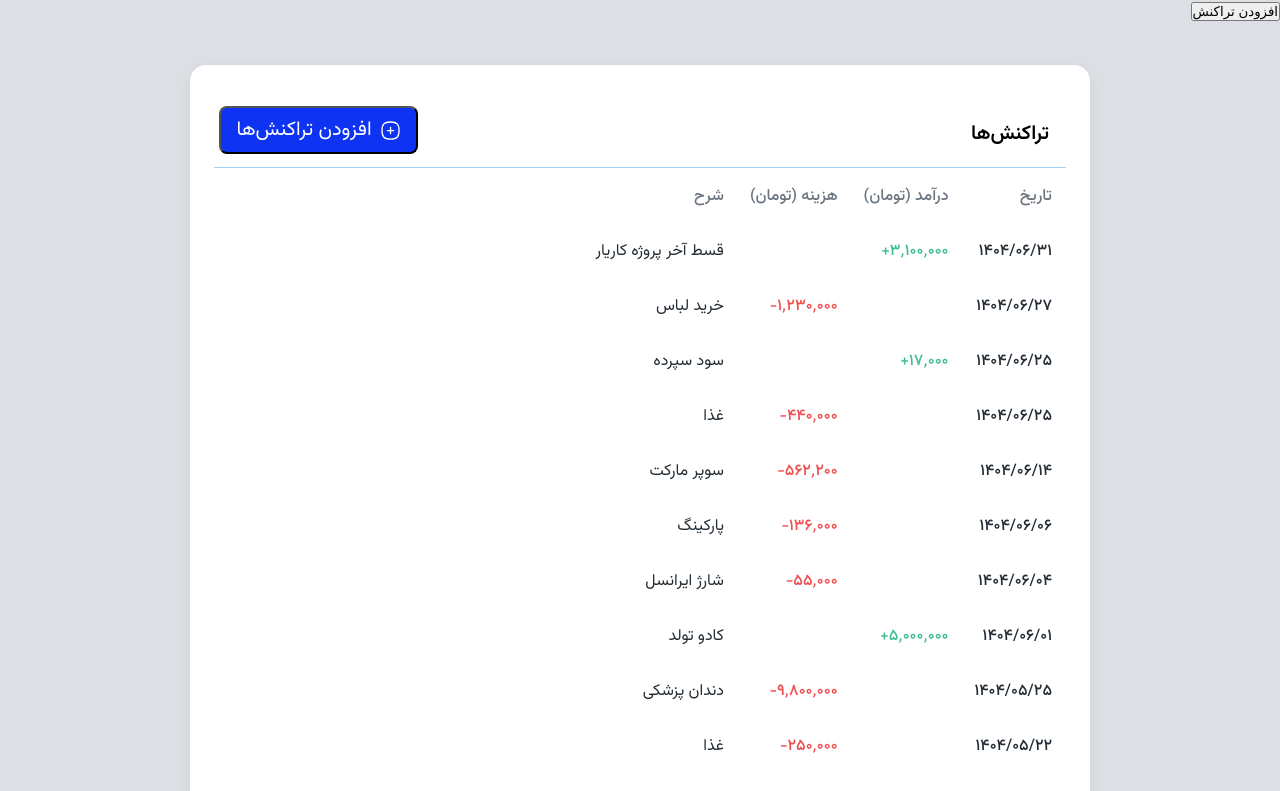
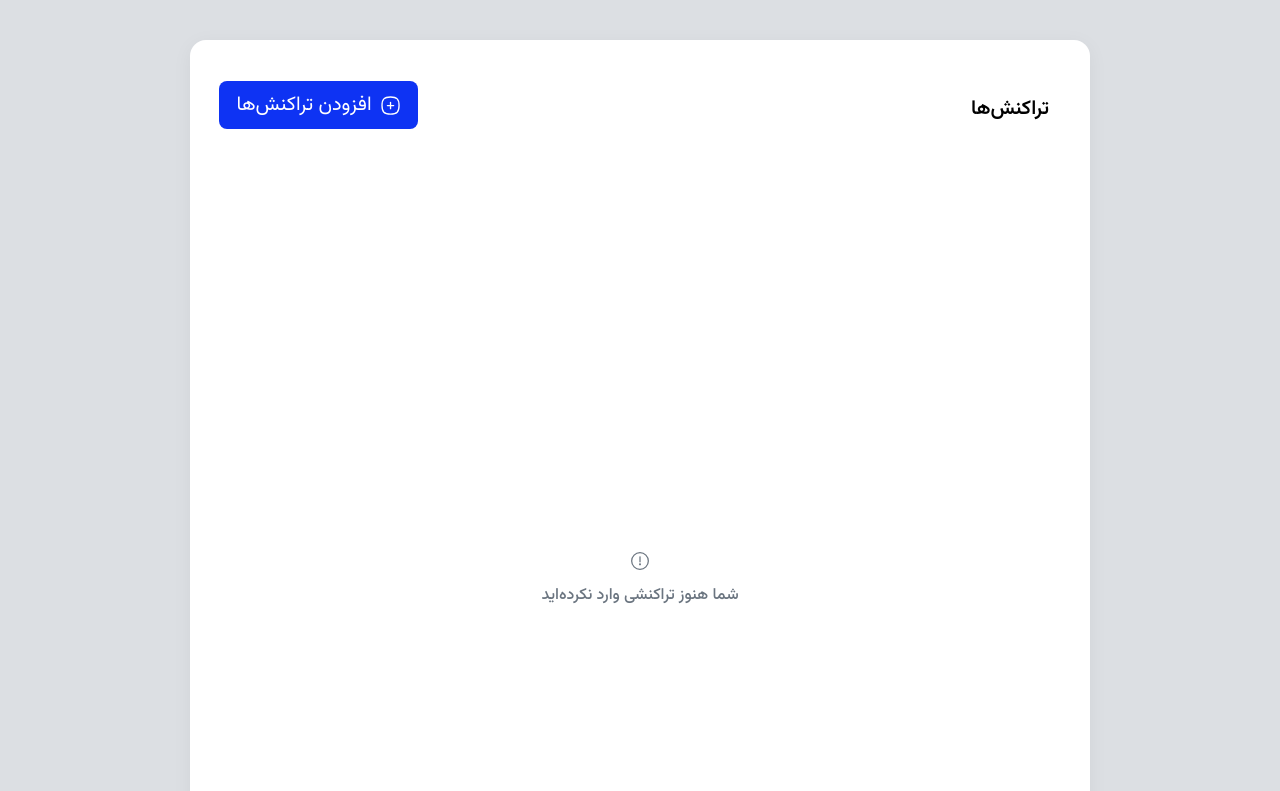
Before and after one commit to eng-neda/expense-tracker, a React (Vite) app: page / in a window 1280 px wide. Shown: the top 791 px of the page. Built offline with nearby package versions, Linux system fonts and the light colour scheme.

Commit message:
fixing blankPage

```diff
--- a/src/App.jsx
+++ b/src/App.jsx
@@ -1,27 +1,29 @@
 import { useState } from 'react'
 import TransactionTable from './components/TransactionTable'
 import AddTransactionModal from './components/TransactionModal'
-import { transAction } from './data/transaction'
 
 function App() {
-  const [transactions, setTransactions] = useState(transAction)
+  const [transactions, setTransactions] = useState([])
   const [isModalOpen, setIsModalOpen] = useState(false)
 
+  const addTransactionHandler = (newTransaction) => {
+    setTransactions((prev) => [newTransaction, ...prev])
+  }
+
   return (
-    <div>
-      <button onClick={() => setIsModalOpen(true)}>افزودن تراکنش</button>
-
-      <TransactionTable transactions={transactions} />
+    <>
+      <TransactionTable
+        transactions={transactions}
+        onOpenModal={() => setIsModalOpen(true)}
+      />
 
       {isModalOpen && (
         <AddTransactionModal
           onClose={() => setIsModalOpen(false)}
-          onAddTransaction={(newTransaction) =>
-            setTransactions((prev) => [newTransaction, ...prev])
-          }
+          onAddTransaction={addTransactionHandler}
         />
       )}
-    </div>
+    </>
   )
 }
 
--- /dev/null
+++ b/src/components/TransactionModal.css
@@ -0,0 +1,18 @@
+.modal-backdrop {
+  position: fixed;
+  inset: 0;
+  background-color: #00000073; /* بک‌گراند تیره */
+  display: flex;
+  align-items: center;
+  justify-content: center;
+  z-index: 1000;
+}
+
+.modal {
+  width: 520px;
+  height: 380px;
+  background-color: #ffffff;
+  border-radius: 12px; /* مستطیلی با گوشه ملایم */
+  padding: 24px;
+  box-shadow: 0 8px 32px rgba(0, 0, 0, 0.2);
+}
--- a/src/components/TransactionModal.jsx
+++ b/src/components/TransactionModal.jsx
@@ -1,4 +1,5 @@
 import AddTransactionForm from './Transactionform.jsx'
+import './TransactionModal.css'
 
 function AddTransactionModal({ onClose, onAddTransaction }) {
   return (
--- a/src/components/TransactionTable.css
+++ b/src/components/TransactionTable.css
@@ -32,7 +32,6 @@
 
 [class^='icon-'],
 [class*=' icon-'] {
-  /* use !important to prevent issues with browser extensions that change fonts */
   font-family: 'icomoon' !important;
   speak: never;
   font-style: normal;
@@ -41,7 +40,6 @@
   text-transform: none;
   line-height: 1;
 
-  /* Better Font Rendering =========== */
   -webkit-font-smoothing: antialiased;
   -moz-osx-font-smoothing: grayscale;
 }
@@ -66,13 +64,15 @@ body {
   border-radius: 16px;
   box-shadow: 0 4px 20px rgba(0, 0, 0, 0.05);
   max-width: 900px;
+  justify-content: center;
   margin: 40px auto;
+  width: 100%;
 }
+
 .title {
   display: flex;
   justify-content: space-between;
   padding: 5px;
-  border-bottom: 1px solid #a0ccf8;
 }
 .table-title {
   margin: 12px;
@@ -85,6 +85,8 @@ body {
   background-color: #0e33f3;
   font-size: 20px;
   color: white;
+  border: none;
+  outline: none;
   text-align: center;
   width: 199px;
   height: 48px;
@@ -105,13 +107,25 @@ body {
 .icon-trash {
   cursor: pointer;
   font-size: 18px;
-  color: #ef4e4e;
+  color: #6b7580;
+}
+.action-col {
+  text-align: left;
+}
+.transaction-table {
+  width: 100%;
+  height: 875px;
+  margin: 0 auto;
+  border-collapse: separate;
+  border-spacing: 0 12px;
+}
+.transaction-table thead {
+  border-bottom: 1px solid #a0ccf8;
 }
 
 .transaction-table thead {
   background-color: white;
   font-size: 16px;
-  border-bottom: 1px solid #a0ccf8;
 }
 
 .transaction-table th,
--- a/src/components/TransactionTable.jsx
+++ b/src/components/TransactionTable.jsx
@@ -2,27 +2,64 @@ import './TransactionTable.css'
 import { renderTransactions } from '../helpers/transactionHelpers.jsx'
 import PlusIcon from '../../fonts/plus.svg'
 
-function TransactionTable({ transactions }) {
+function TransactionTable({ transactions, onOpenModal }) {
   return (
     <div className="table-container">
       <div className="title">
         <h2 className="table-title">تراکنش‌ها</h2>
-        <button className="btn-1">
+        <button className="btn-1" onClick={onOpenModal}>
           <img src={PlusIcon} alt="افزودن" className="btn-icon" />
           افزودن تراکنش‌ها
         </button>
       </div>
 
       <table className="transaction-table">
+        {transactions.length > 0 && (
           <thead>
             <tr>
               <th>تاریخ</th>
-            <th>درآمد (تومان) </th>
+              <th>درآمد (تومان)</th>
               <th>هزینه (تومان)</th>
               <th>شرح</th>
+              <th></th>
             </tr>
           </thead>
-        <tbody>{renderTransactions(transactions)}</tbody>
+        )}
+
+        <tbody>
+          {transactions.length === 0 ? (
+            <tr>
+              <td
+                colSpan="5"
+                style={{
+                  textAlign: 'center',
+                  padding: '20px',
+                  color: '#6B7580',
+                  fontSize: '16px',
+                }}
+              >
+                <div style={{ marginBottom: '3px', display: 'inline-block' }}>
+                  <svg
+                    viewBox="0 0 24 24"
+                    fill="none"
+                    xmlns="http://www.w3.org/2000/svg"
+                    height={20}
+                    width={20}
+                    stroke="#6B7580"
+                    strokeWidth={1.5}
+                  >
+                    <path d="M2 12a10 10 0 1 0 20 0 10 10 0 1 0 -20 0" />
+                    <path d="M12 7v6" strokeLinecap="round" />
+                    <circle cx="12" cy="16" r=".5" fill="#6B7580" />
+                  </svg>
+                </div>
+                <div>شما هنوز تراکنشی وارد نکرده‌اید</div>
+              </td>
+            </tr>
+          ) : (
+            renderTransactions(transactions)
+          )}
+        </tbody>
       </table>
     </div>
   )
--- a/src/helpers/transactionHelpers.jsx
+++ b/src/helpers/transactionHelpers.jsx
@@ -14,6 +14,9 @@ export function renderTransactions(transactions) {
           {item.outcome > 0 ? `${item.outcome.toLocaleString('fa-IR')}-` : ''}
         </td>
         <td className="status">{item.description}</td>
+        <td className="action-col">
+          <span className="icon-trash"></span>
+        </td>
       </tr>
     )
   })
```
Lines whose indentation alone changed are shown as unchanged.
